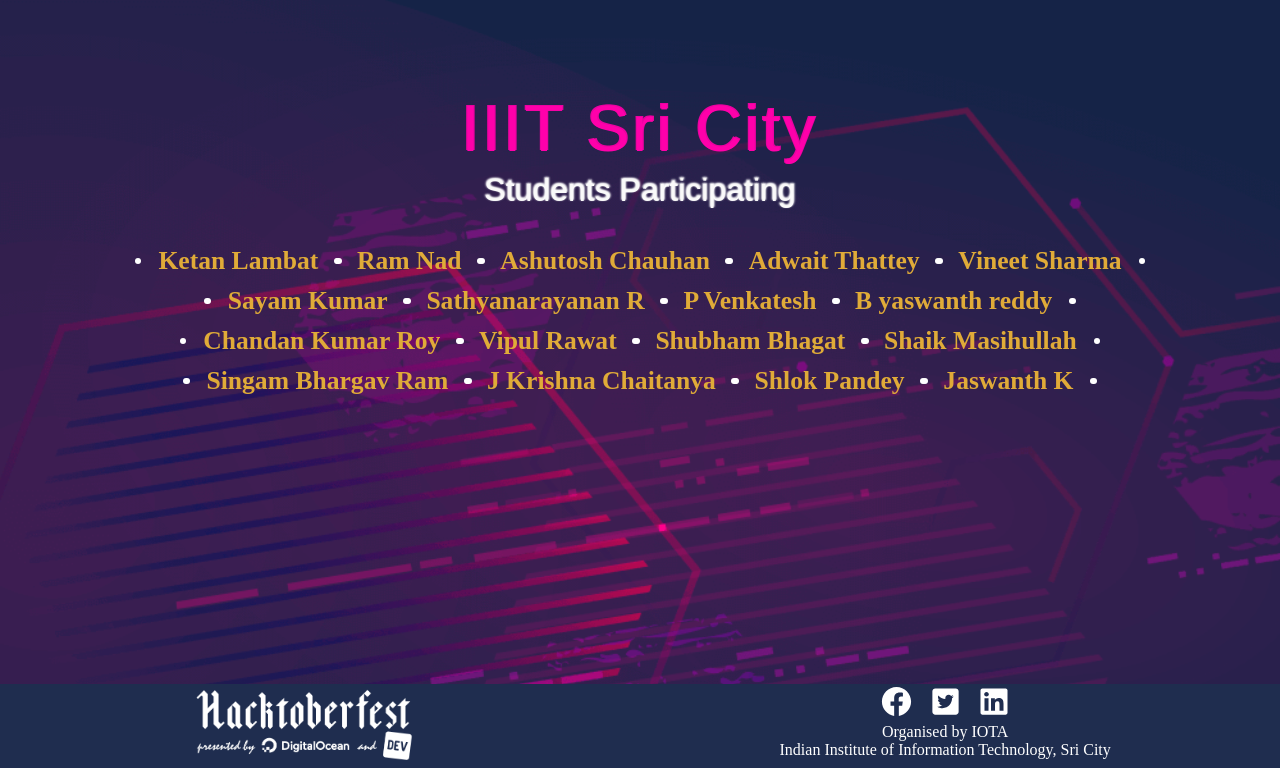
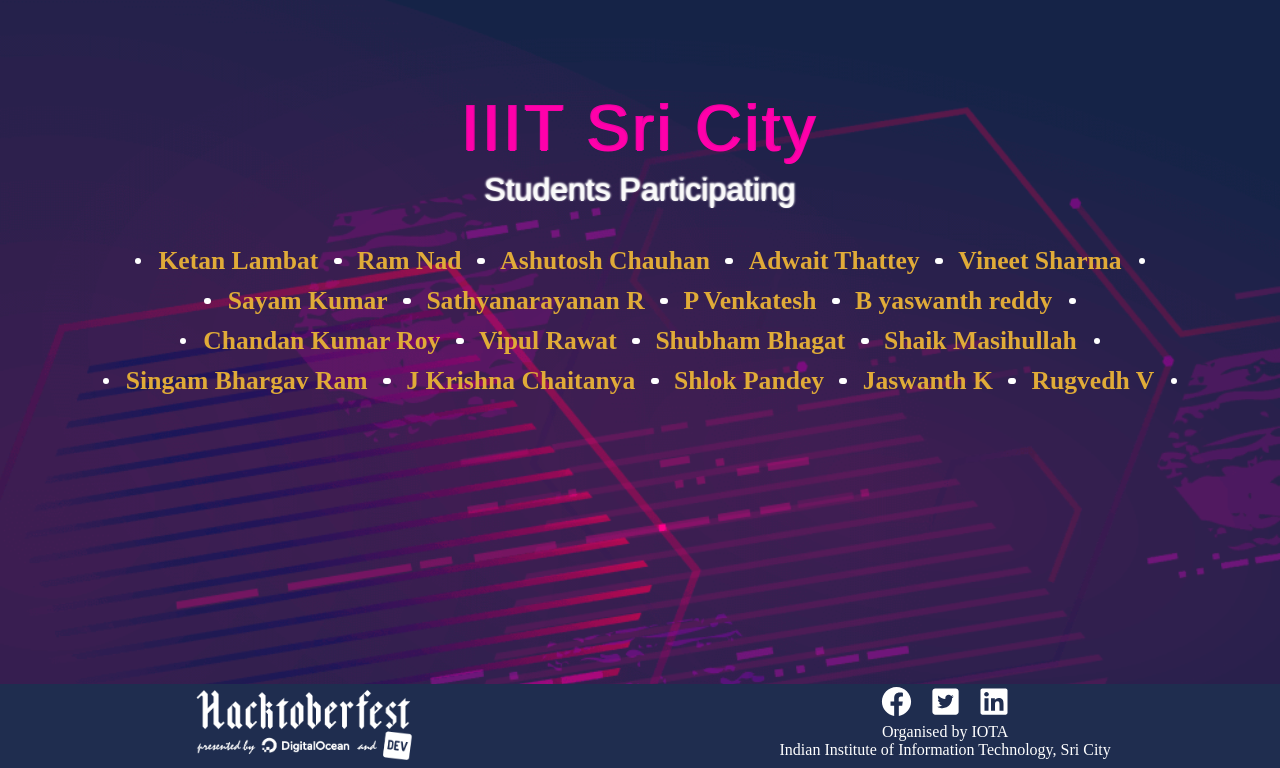
Before and after one commit to Project-Club-IIITS/hacktoberfest2019-participants, a Jekyll site: the page index.html, which Jekyll copies as it is, in a window 1280 px wide, cut to the strip 132-900 px from the top of the page. Built offline with Jekyll 4.4.1, drawn with Linux system fonts in a browser that asks for light colours; some web fonts are replaced.

Commit message:
Added a participant.

```diff
--- a/index.html
+++ b/index.html
@@ -63,7 +63,7 @@
                 <li><a href="https://github.com/chaitanya531">J Krishna Chaitanya</a></li>
                 <li><a href="https://github.com/b30wulffz">Shlok Pandey</a></li>
                 <li><a href="https://github.com/JazzKriss21">Jaswanth K</a></li>
-
+                <li><a href="https://github.com/Rugvedhvaidya">Rugvedh V</a></li>
             </ul>
         </div>
     </div>
```
